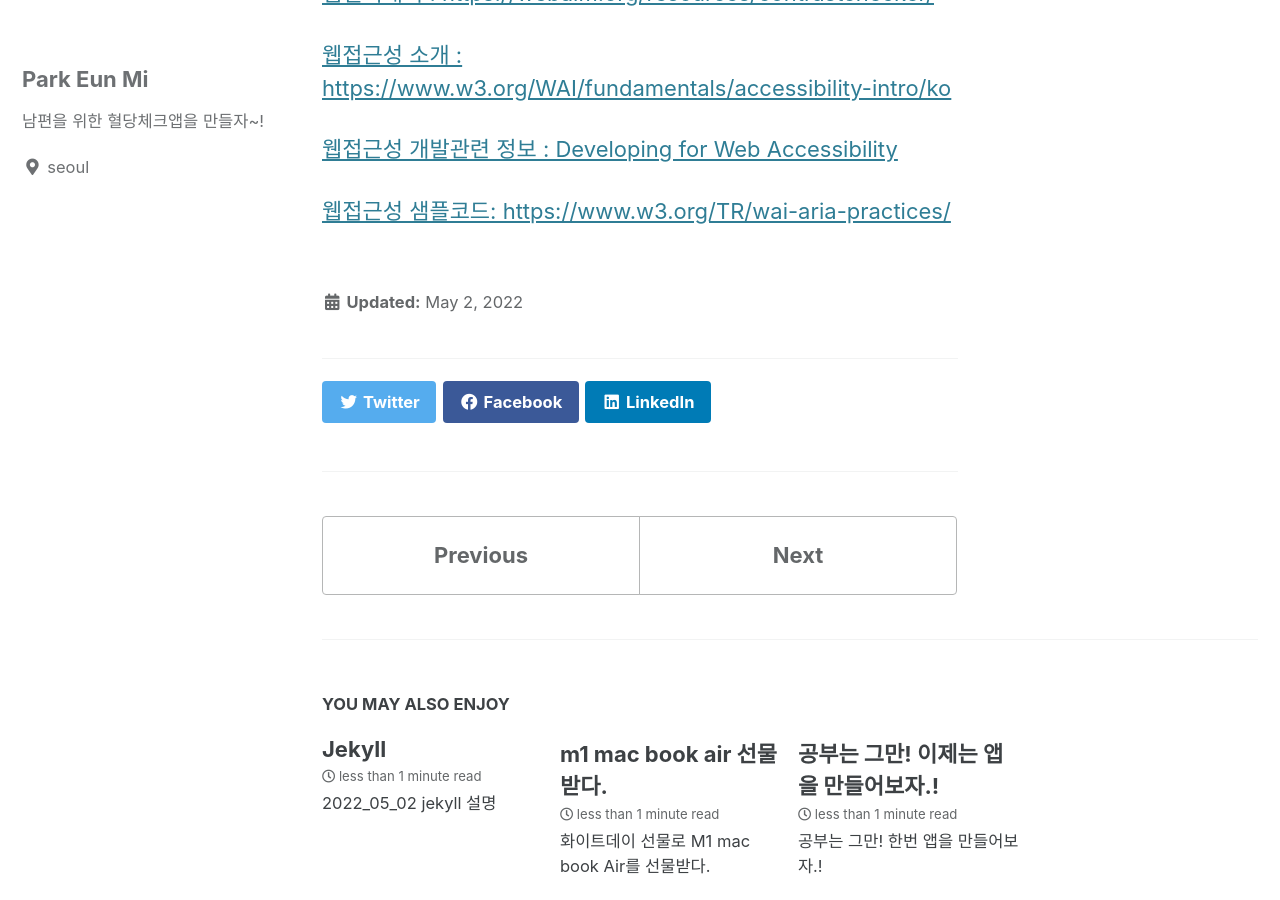
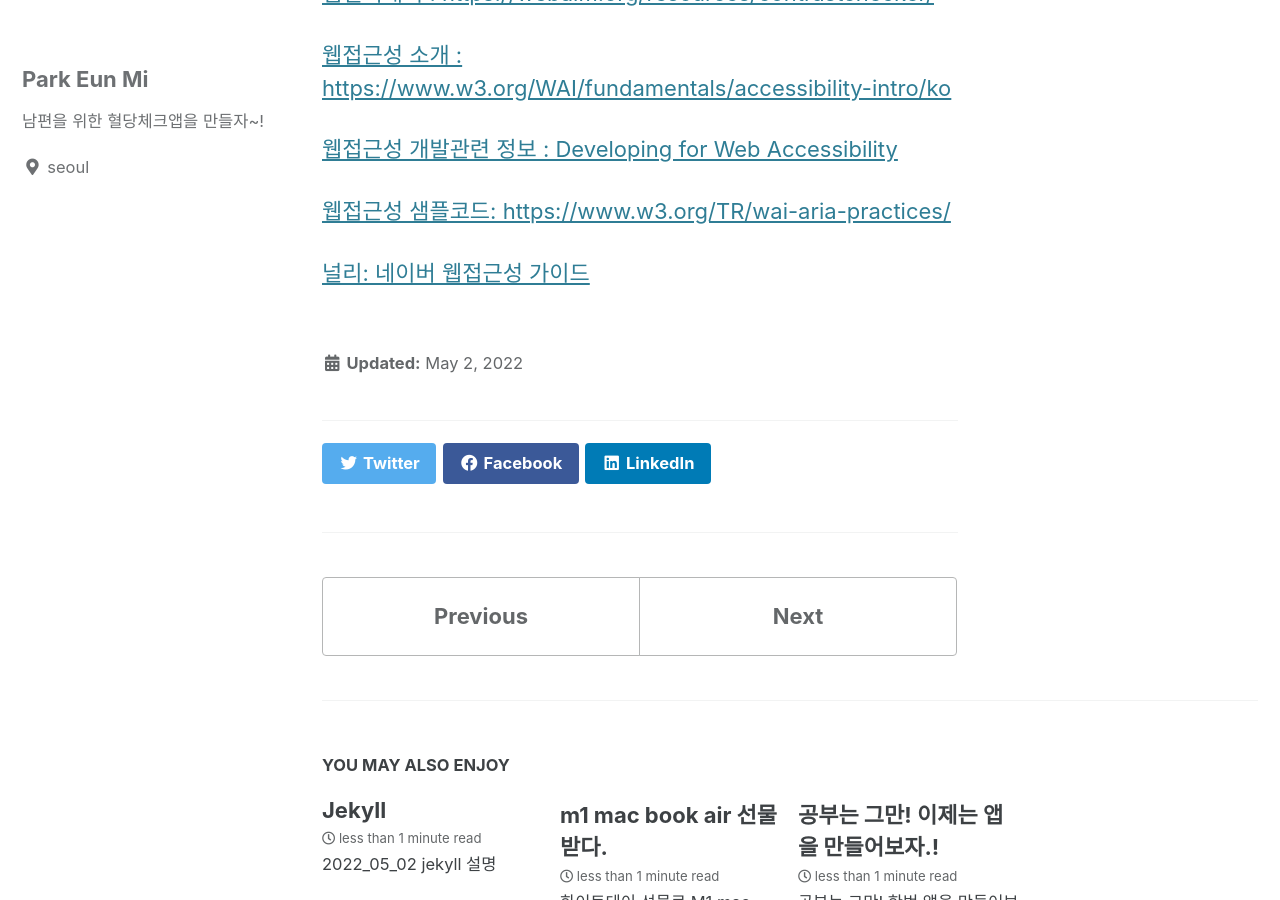
Before and after one commit to eunmipark-1/mia_blog, a Jekyll site: the page built from _posts/2022-05-02-A11y.md, in a window 1280 px wide and 900 px high, scrolled down 976 px. Built offline with Jekyll 4.4.1, drawn with Linux system fonts in a browser that asks for light colours; cached includes are drawn as plain includes.

Commit message:
Update 2022-05-02-A11y.md

```diff
--- a/_posts/2022-05-02-A11y.md
+++ b/_posts/2022-05-02-A11y.md
@@ -17,3 +17,5 @@
 [웹접근성 개발관련 정보 : Developing for Web Accessibility](https://www.w3.org/WAI/tips/developing/)
 
 [웹접근성 샘플코드: https://www.w3.org/TR/wai-aria-practices/](https://www.w3.org/TR/wai-aria-practices/)
+
+[널리: 네이버 웹접근성 가이드](https://nuli.navercorp.com/)
```
